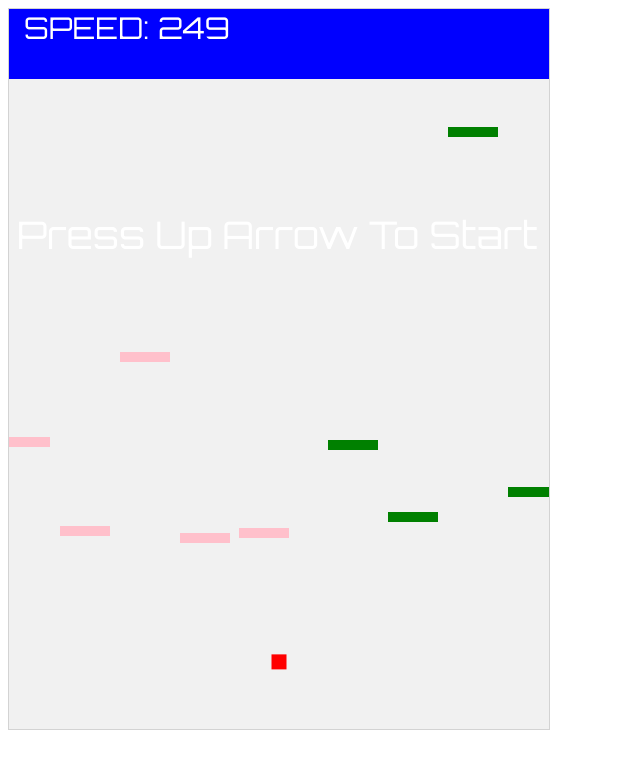
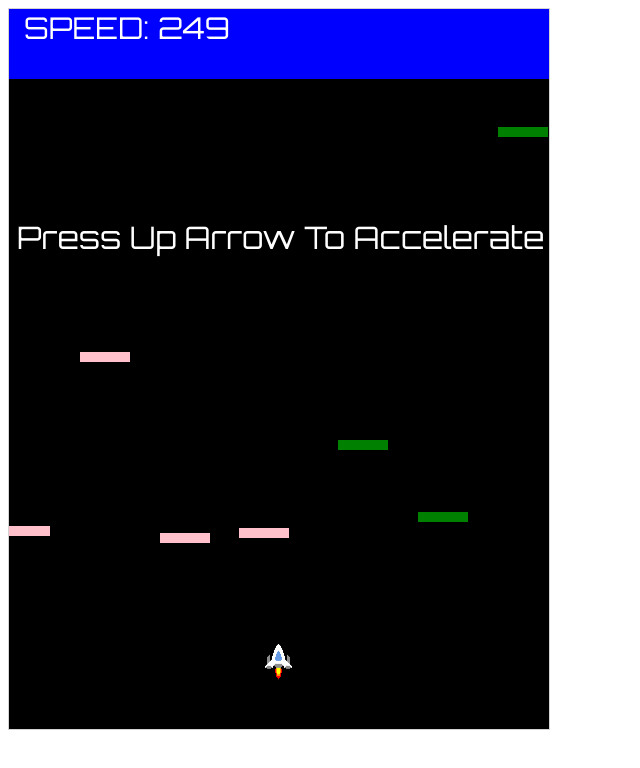
Before and after one commit to Tomo3030/KesselRun, a plain HTML site: page try2.html in a window 1280 px wide. Shown: the whole page, without its empty margins (0-640 px from the left). Drawn offline with Linux system fonts and the light colour scheme.

Commit message:
changed animations

```diff
--- a/objects.js
+++ b/objects.js
@@ -15,6 +15,7 @@
             window.addEventListener('keyup', function(e){
                 myGameArea.keys[e.keyCode] = false;
             })
+            this.obstacles = [];
         },
 
         clear : function(){
@@ -28,14 +29,22 @@
 
     function component(width, height, color, x, y, type){
         this.type = type;
+        if(this.type == "image"){
+            this.image = new Image();
+            this.image.src = color;
+            this.cropPosX = 0;
+            this.cropPosY = 0;
+        } else{
+            this.color = color;
+        }
         this.width = width;
         this.height = height;
-        this.color = color;
         this.x = x;
         this.y = y;
         this.angle = 0;
         this.moveAngle = 0;
         this.speed = 0;
+        this.particles = [];
 
 
         this.update = function(alpha){
@@ -56,6 +65,12 @@
                 ctx.rotate(this.angle);
                 ctx.globalAlpha = alpha;
                 ctx.fillRect(this.width / -2, this.height / -2, this.width, this.height);
+                ctx.restore();
+            } else if(this.type == 'image'){
+                ctx.save();
+                ctx.translate(this.x, this.y);
+                ctx.rotate(this.angle);
+                ctx.drawImage(this.image,this.cropPosX,this.cropPosY,28,36, this.width / -2, this.height / -2, this.width, this.height);
                 ctx.restore();
             }
             else {
--- a/try2.html
+++ b/try2.html
@@ -5,7 +5,7 @@
     <style>
     canvas {
         border:1px solid #d3d3d3;
-        background-color: #f1f1f1;
+        background-color: #000;
     }
 </style>
 </head>
@@ -13,15 +13,11 @@
     <link href="https://fonts.googleapis.com/css?family=Orbitron" rel="stylesheet">
     <script type="text/javascript" src="objects.js"></script>
     <script>
-        let obstacles = [];
-        let particles = [];
         let gameOn = true;
-
-
-
+        let switcher = true;
         function startGame() {
             myGameArea.start();
-            myGamePiece = new component(15,15,"red",(myGameArea.canvas.width/2), myGameArea.canvas.height * .95, "turn");
+            myGamePiece = new component(28,36,"spaceship.png",(myGameArea.canvas.width/2), myGameArea.canvas.height * .95, "image");
             finishBorder = new component(myGameArea.canvas.width, 70, "blue",0,0);
             //the finish line is what the gamePiece must actually crashWith() in order to win.
             finishline = new component(myGameArea.canvas.width,28,"transparent",0,0);
@@ -33,7 +29,6 @@
             if((myGameArea.frameNo / n) % 1 == 0){return true;}
             return false;
         }
-
         //myGameArea.start calls this function every interval, as seen above.
         function updateGameArea(){
             myGameArea.clear();
@@ -48,31 +43,27 @@
 
             //displays instructions untill a key is hit
             displayInstructions();
-
             //makes obstacles and orients them
             displayObstacles();
-
             //moves obscatacles across screen and destroys obstacles offscreen
             moveAndDestroyObstacles();
-
             //check if gamepiece crashed with obstacles, and if it has create explosion.
             checkCrash();
-
             //check if gamepiece has passed the finished line, and if it has create score.
             checkWin();
-
             //check for key stroke. To control the game.
             checkKeyStroke();
-
             //make sure gamepiece doesn't go outside of canvas
             noOutOfBounds();
+            //make spaceship animation
+            //animateSpaceship();
+
         }
-
 
         function displayInstructions(){
             if(myGameArea.keys == null){
-                startText = new component("38px", "Orbitron", "fff", 8, myGameArea.canvas.height/3,"text");
-                startText.text = "Press Up Arrow To Start";
+                startText = new component("31px", "Orbitron", "fff", 8, myGameArea.canvas.height/3,"text");
+                startText.text = "Press Up Arrow To Accelerate";
                 startText.update();
             }
         }
@@ -81,46 +72,43 @@
             let obstacleOrginSide;
             return function(){
                 //obstacles
-                if (myGameArea.frameNo == 1 || everyInterval(30)){
+                if (myGameArea.frameNo == 1 || everyInterval(40)){
                     end = myGameArea.canvas.height - myGameArea.canvas.height * .20;
                     start = myGameArea.canvas.height - myGameArea.canvas.height * .90;
                     x = myGameArea.canvas.width;
                     y = Math.floor((Math.random() * end) + start);
 
                     if(obstacleOrginSide){
-                        obstacles.push(new component(50,10,"green",x,y));
+                        myGameArea.obstacles.push(new component(50,10,"green",x,y));
                         obstacleOrginSide = !obstacleOrginSide;
                     } else {
-                        obstacles.push(new component(50,10,"pink", -20,y));
+                        myGameArea.obstacles.push(new component(50,10,"pink", -20,y));
                         obstacleOrginSide = !obstacleOrginSide;
                     }
                 }
-
-
             };
         })();
 
         function moveAndDestroyObstacles(){
             //make them appear and move
-            for (let i = 0; i < obstacles.length; i++) {
-                if(obstacles[i].color == "pink"){
-                    obstacles[i].x += 1;
-                    obstacles[i].update();
+            for (let i = 0; i < myGameArea.obstacles.length; i++) {
+                if(myGameArea.obstacles[i].color == "pink"){
+                    myGameArea.obstacles[i].x += 1;
+                    myGameArea.obstacles[i].update();
                 } else{
-                    obstacles[i].x += -1;
-                    obstacles[i].update();
-
+                    myGameArea.obstacles[i].x += -1;
+                    myGameArea.obstacles[i].update();
                 }
                 // delete obstacles that go offscreeen so our array doesn't get crazy long
-                if(obstacles[i].offscreen()){
-                    obstacles.splice(i,1);
+                if(myGameArea.obstacles[i].offscreen()){
+                    myGameArea.obstacles.splice(i,1);
                 }
             }
         }
 
         function checkCrash(){
-            for(let i = 0; i < obstacles.length; i++) {
-                if((gameOn) && myGamePiece.crashWith(obstacles[i])){
+            for(let i = 0; i < myGameArea.obstacles.length; i++) {
+                if((gameOn) && myGamePiece.crashWith(myGameArea.obstacles[i])){
                     //myGameArea.clear();
                     myGamePiece.width = 0;
                     myGamePiece.height = 0;
@@ -130,31 +118,28 @@
                 }
                 explosion();
             }
+        }
 
-
-        }
         makeParticles = function(x,y){
             const numberOfParticles = 35;
             let particleAngle = 0;
-
             for (var i = 0; i < numberOfParticles; i++) {
-                particles.push(new component(5,5,"#fff",x,y,"explosion"));
+                myGamePiece.particles.push(new component(5,5,"#fff",x,y,"explosion"));
             }
-
-            for (var i = 0; i < particles.length; i++) {
+            for (var i = 0; i < myGamePiece.particles.length; i++) {
                 particleAngle += 1;
-                particles[i].speed = Math.floor((Math.random()* 2) + 1);
-                particles[i].angle = particleAngle;
+                myGamePiece.particles[i].speed = Math.floor((Math.random()* 2) + 1);
+                myGamePiece.particles[i].angle = particleAngle;
             }
         }
 
         function explosion(){
-            for (var j = 0; j < particles.length; j++) {
+            for (var j = 0; j < myGamePiece.particles.length; j++) {
                 alpha = ((j-5) * 5)/(-100);
-                particles[j].newPos();
-                particles[j].update(alpha);
-                if(particles[j].offscreen()){
-                    particles.splice(j,1);
+                myGamePiece.particles[j].newPos();
+                myGamePiece.particles[j].update(alpha);
+                if(myGamePiece.particles[j].offscreen()){
+                    myGamePiece.particles.splice(j,1);
                 }
             }
         }
@@ -190,10 +175,19 @@
         function checkKeyStroke(){
             if(gameOn){
                 myGamePiece.speed += .001;
+                animateSpaceship("straight");
                 // game controls
-                if (myGameArea.keys && myGameArea.keys[37]) {myGamePiece.moveAngle = -myGamePiece.speed; }
-                if (myGameArea.keys && myGameArea.keys[39]) {myGamePiece.moveAngle = myGamePiece.speed; }
-                if (myGameArea.keys && myGameArea.keys[38]) {myGamePiece.speed = 2; }
+                if (myGameArea.keys && myGameArea.keys[37]) {
+                    myGamePiece.moveAngle = -myGamePiece.speed;
+                    animateSpaceship("right");
+                }
+                if (myGameArea.keys && myGameArea.keys[39]) {
+                    myGamePiece.moveAngle = myGamePiece.speed;
+                    animateSpaceship("left");
+                }
+                if (myGameArea.keys && myGameArea.keys[38] && (myGamePiece.speed < 2)) {
+                    myGamePiece.speed += .03;
+                    animateSpaceship("fullblast") }
                     if (myGameArea.keys && myGameArea.keys[40]) {myGamePiece.speed += -.01; }
                 }
             }
@@ -216,6 +210,42 @@
             }
         }
 
+        // arguments should be straight, right or left, fullblast
+        function animateSpaceship(direction){
+            if(myGameArea.frameNo%5==0){
+                if(direction == "straight"){
+                    myGamePiece.cropPosY = 0;
+                    myGamePiece.cropPosX += myGamePiece.width;
+                    if(myGamePiece.cropPosX > myGamePiece.width*2){
+                        myGamePiece.cropPosX = 0;
+                    }
+                }
+                if(direction == "left"){
+                    myGamePiece.cropPosY = myGamePiece.height;
+                    myGamePiece.cropPosX += myGamePiece.width;
+                    if(myGamePiece.cropPosX > myGamePiece.width*2){
+                        myGamePiece.cropPosX = 0;
+                    }
+                }
+                if(direction == "right"){
+                    myGamePiece.cropPosY = (myGamePiece.height*2);
+                    myGamePiece.cropPosX += myGamePiece.width;
+                    if(myGamePiece.cropPosX > myGamePiece.width*2){
+                        myGamePiece.cropPosX = 0;
+                    }
+                }
+                if(direction == "fullblast"){
+                    myGamePiece.cropPosY = (myGamePiece.height*3);
+                    myGamePiece.cropPosX += myGamePiece.width;
+                    if(myGamePiece.cropPosX > myGamePiece.width*2){
+                        myGamePiece.cropPosX = 0;
+                    }
+                }
+            }
+        }
+
+
+
         </script>
 
     </body>
```
Also changed, not shown: mainEngine.png (added), spaceShipNoEngine.png (added), spaceship.png (added). Lines whose indentation alone changed are shown as unchanged.
